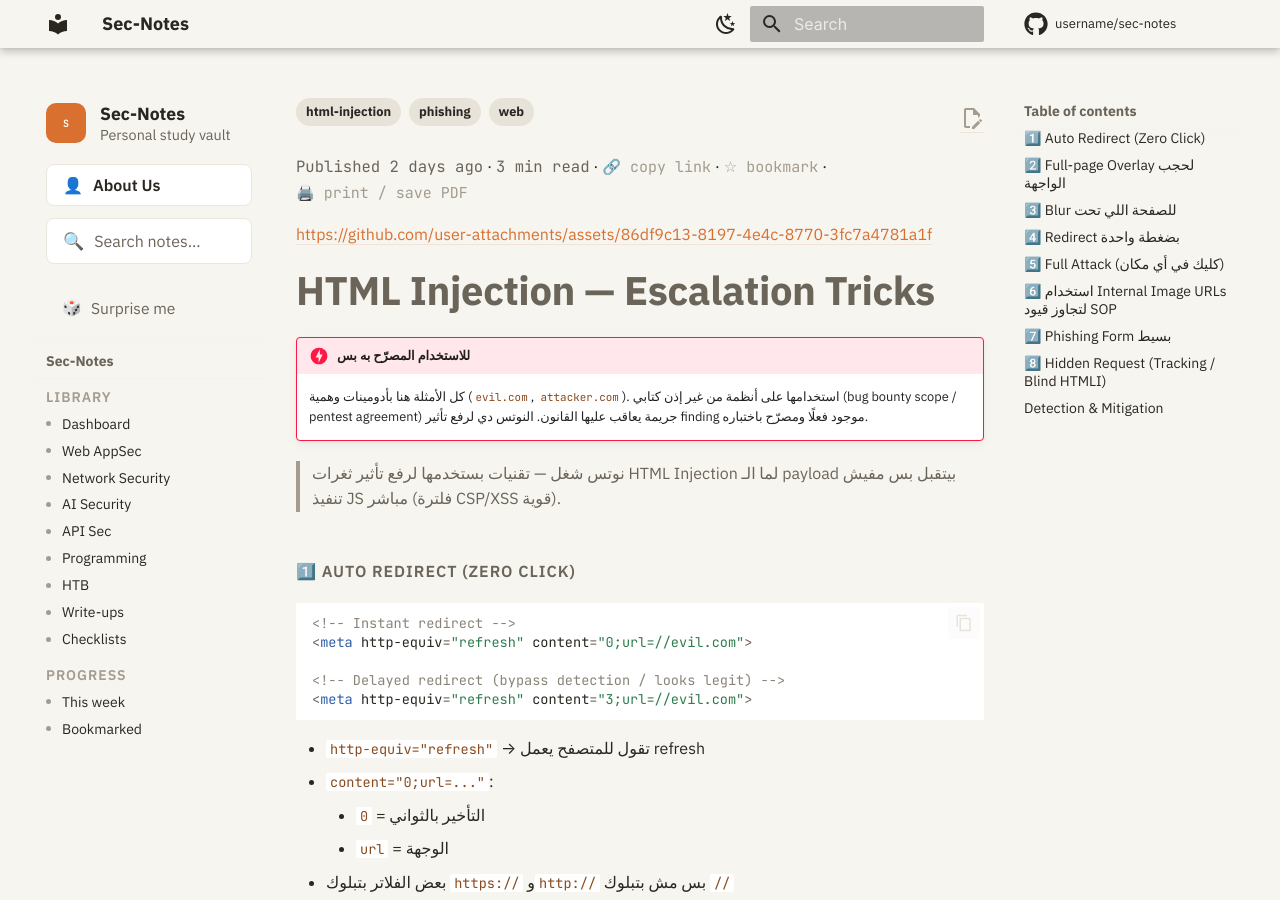
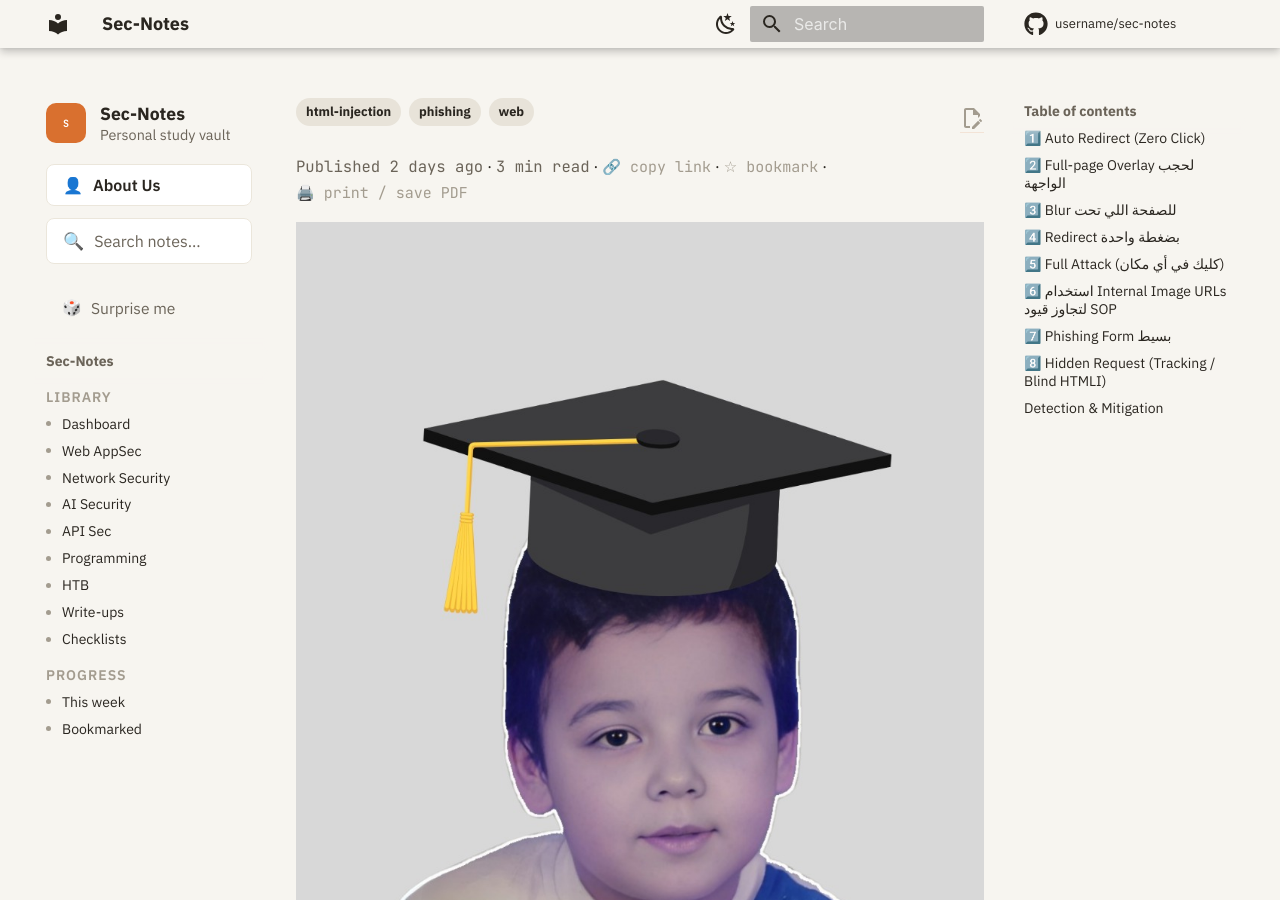
Before and after one commit to BavlyZaher/SEC-NOTES, an MkDocs documentation site: the page built from docs/topics/web-appsec/INJECTIONS/html-injection-tricks - Copy/index.md, in a window 1280 px wide and 900 px high. Built offline with MkDocs 1.6.1 and Material for MkDocs 9.7.7, drawn with Linux system fonts in a browser that asks for light colours; comment, search, counter and statistics services are not loaded.

Commit message:
Update index.md

```diff
--- a/docs/topics/web-appsec/INJECTIONS/html-injection-tricks - Copy/index.md
+++ b/docs/topics/web-appsec/INJECTIONS/html-injection-tricks - Copy/index.md
@@ -8,7 +8,7 @@ tags:
   - phishing
 ---
 
-[https://github.com/user-attachments/assets/86df9c13-8197-4e4c-8770-3fc7a4781a1f](https://github.com/BavlyZaher/SEC-NOTES/blob/main/docs/topics/web-appsec/INJECTIONS/html-injection-tricks%20-%20Copy/WhatsApp%20Image%202025-03-26%20at%2018.27.11_f46937ee.jpg)
+![https://github.com/user-attachments/assets/86df9c13-8197-4e4c-8770-3fc7a4781a1f](https://github.com/BavlyZaher/SEC-NOTES/blob/main/docs/topics/web-appsec/INJECTIONS/html-injection-tricks%20-%20Copy/WhatsApp%20Image%202025-03-26%20at%2018.27.11_f46937ee.jpg)
 
 
 # HTML Injection — Escalation Tricks
```
